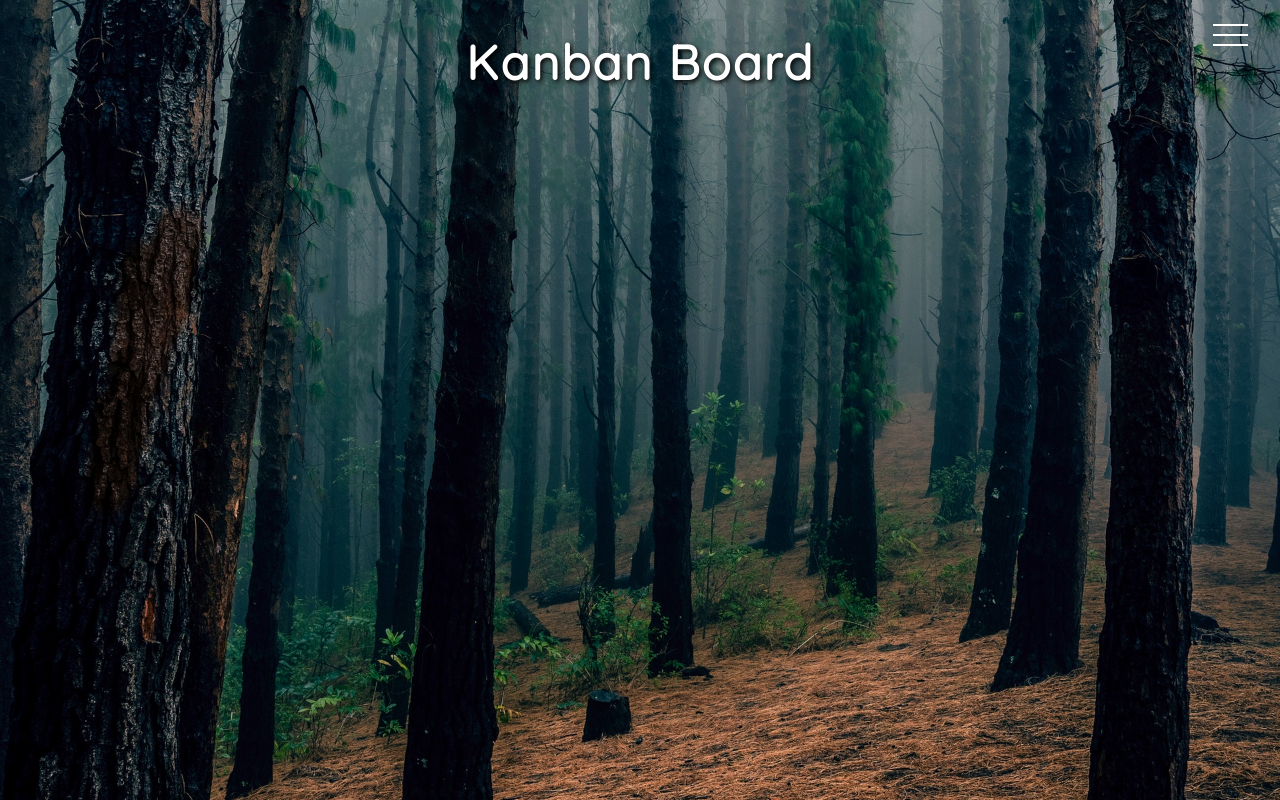
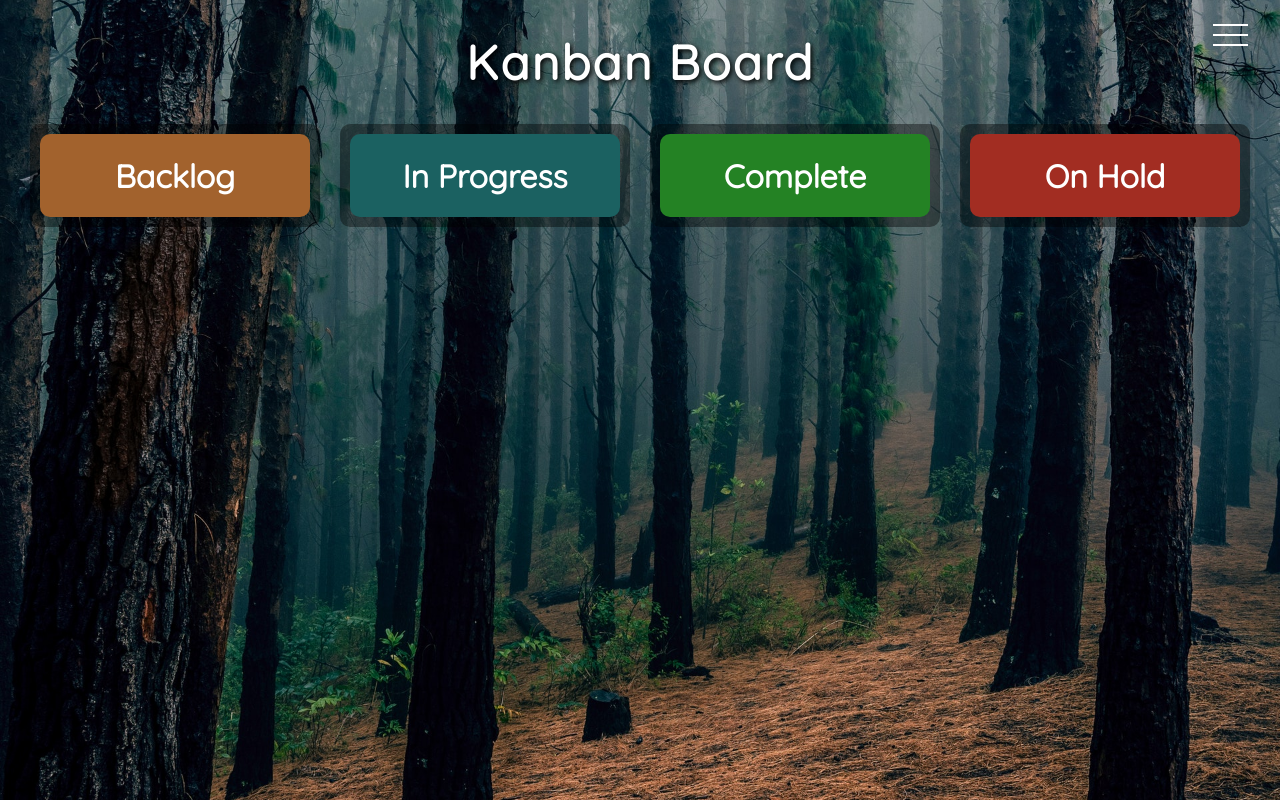
Before and after one commit to PyonAU/my-cv, a Next.js app: page /projects/drag-and-drop in a window 1280 px wide. Built offline with nearby package versions, Linux system fonts and the light colour scheme.

Commit message:
feat: added columns

```diff
--- /dev/null
+++ b/app/projects/drag-and-drop/dnd-components/KanbanColumn.jsx
@@ -0,0 +1,18 @@
+import { labelsMap } from "@app/projects/lib/drop-and-drag/kanbanLists";
+import styles from './KanbanColumn.module.css';
+import cx from "classnames";
+
+const KanbanColumn = ({ status, style }) => {
+    // Style
+    const column = cx(styles.dragColumn, styles[style]);
+
+  return (
+    <li className={column}>
+      <span className={styles.header}>
+        <h1>{labelsMap[status]}</h1>
+      </span>
+    </li>
+  );
+};
+
+export default KanbanColumn;
--- /dev/null
+++ b/app/projects/drag-and-drop/dnd-components/KanbanColumn.module.css
@@ -0,0 +1,43 @@
+.dragColumn {
+  flex: 1;
+  margin: 0 10px;
+  position: relative;
+  background-color: rgba(0, 0, 0, 0.4);
+  border-radius: 10px;
+  overflow-x: hidden;
+}
+
+.header {
+  display: flex;
+  justify-content: center;
+  border-radius: 10px;
+  margin: 10px;
+}
+
+.backlogColumn .header,
+.backlogColumn .solid,
+.backlogColumn .solid:hover,
+.backlogColumn .over {
+  background-color: var(--column-1);
+}
+
+.progressColumn .header,
+.progressColumn .solid,
+.progressColumn .solid:hover,
+.progressColumn .over {
+  background-color: var(--column-2);
+}
+
+.completeColumn .header,
+.completeColumn .solid,
+.completeColumn .solid:hover,
+.completeColumn .over {
+  background-color: var(--column-3);
+}
+
+.onHoldColumn .header,
+.onHoldColumn .solid,
+.onHoldColumn .solid:hover,
+.onHoldColumn .over {
+  background-color: var(--column-4);
+}
--- a/app/projects/drag-and-drop/dragAndDrop.module.css
+++ b/app/projects/drag-and-drop/dragAndDrop.module.css
@@ -4,3 +4,15 @@
   letter-spacing: 2px;
   text-shadow: 2px 2px 5px black;
 }
+
+.dragContainer {
+  margin: 20px;
+}
+
+.dragList {
+  display: flex;
+  align-items: flex-start;
+  list-style-type: none;
+  margin: 0;
+  padding: 0;
+}
--- a/app/projects/drag-and-drop/page.jsx
+++ b/app/projects/drag-and-drop/page.jsx
@@ -1,5 +1,7 @@
 'use client';
 
+import KanbanColumn from './dnd-components/KanbanColumn';
+import { channels } from '../lib/drop-and-drag/kanbanLists';
 import styles from './dragAndDrop.module.css';
 
 const DragAndDropPage = () => {
@@ -7,7 +9,13 @@ const DragAndDropPage = () => {
     <>
       <style jsx global>
         {`
-          @import url("https://fonts.googleapis.com/css?family=Quicksand&display=swap");
+          @import url('https://fonts.googleapis.com/css?family=Quicksand&display=swap');
+          :root {
+            --column-1: #a2622d;
+            --column-2: #1b6161;
+            --column-3: #248224;
+            --column-4: #a22d22;
+          }
 
           body {
             background: url(/images/trees.jpg);
@@ -22,6 +30,20 @@ const DragAndDropPage = () => {
       </style>
 
       <h1 className={styles.mainTitle}>Kanban Board</h1>
+      {/* <Container> */}
+      <div className={styles.dragContainer}>
+        <ul className={styles.dragList}>
+          {channels.map(({ label, style }) => {
+            return (
+              <KanbanColumn
+                key={label}
+                status={label}
+                style={style}
+              ></KanbanColumn>
+            );
+          })}
+        </ul>
+      </div>
     </>
   );
 };
--- /dev/null
+++ b/app/projects/lib/drop-and-drag/kanbanLists.js
@@ -0,0 +1,16 @@
+const channels = [
+  {label: "backlog", style: "backlogColumn"},
+  {label: "inProgress", style: "progressColumn"},
+  {label: "complete", style: "completeColumn"},
+  {label: "onHold", style: "onHoldColumn"}
+];
+
+const labelsMap = {
+  backlog: "Backlog",
+  inProgress: "In Progress",
+  complete: "Complete",
+  onHold: "On Hold",
+};
+
+
+export { channels, labelsMap };
```
